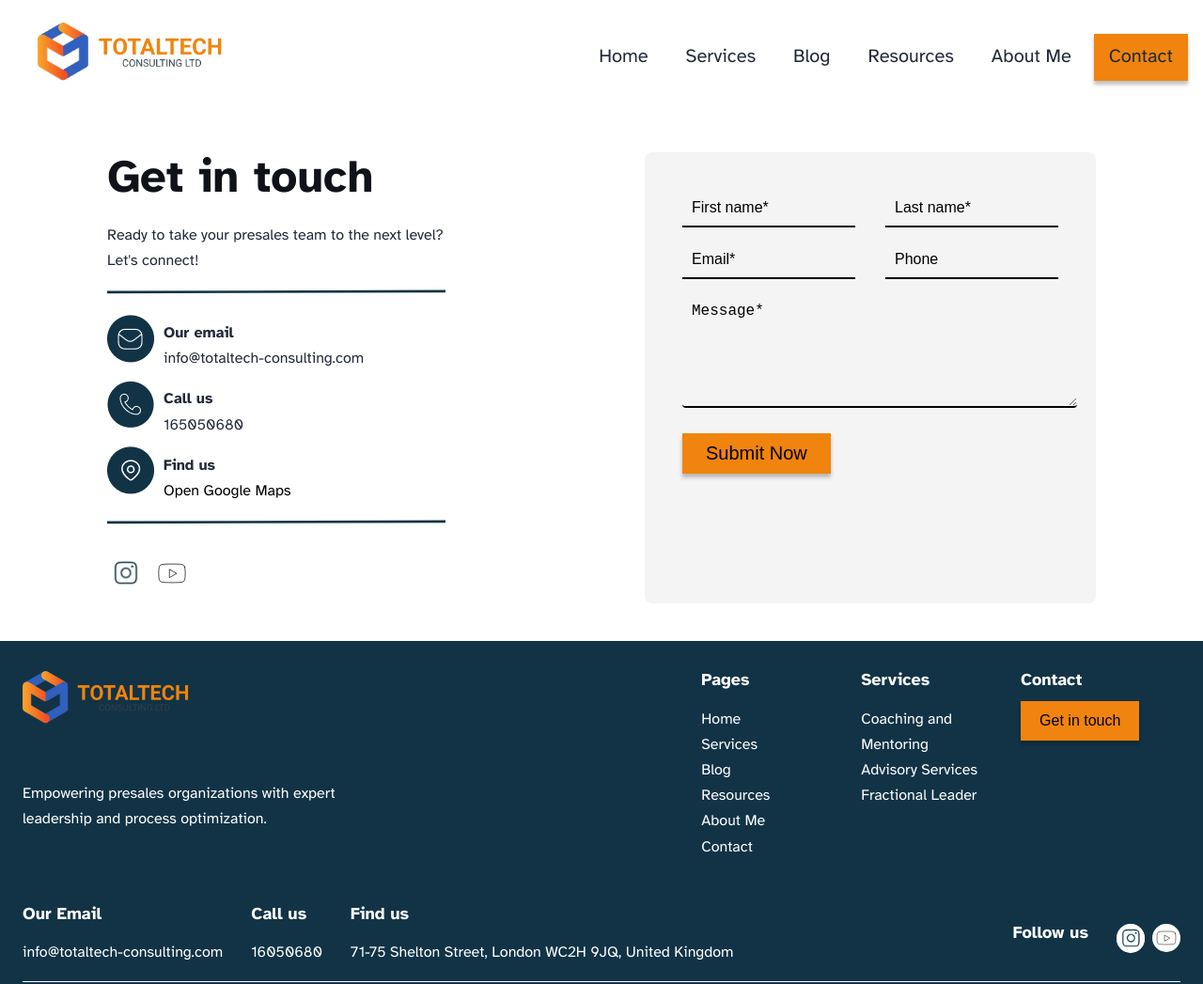
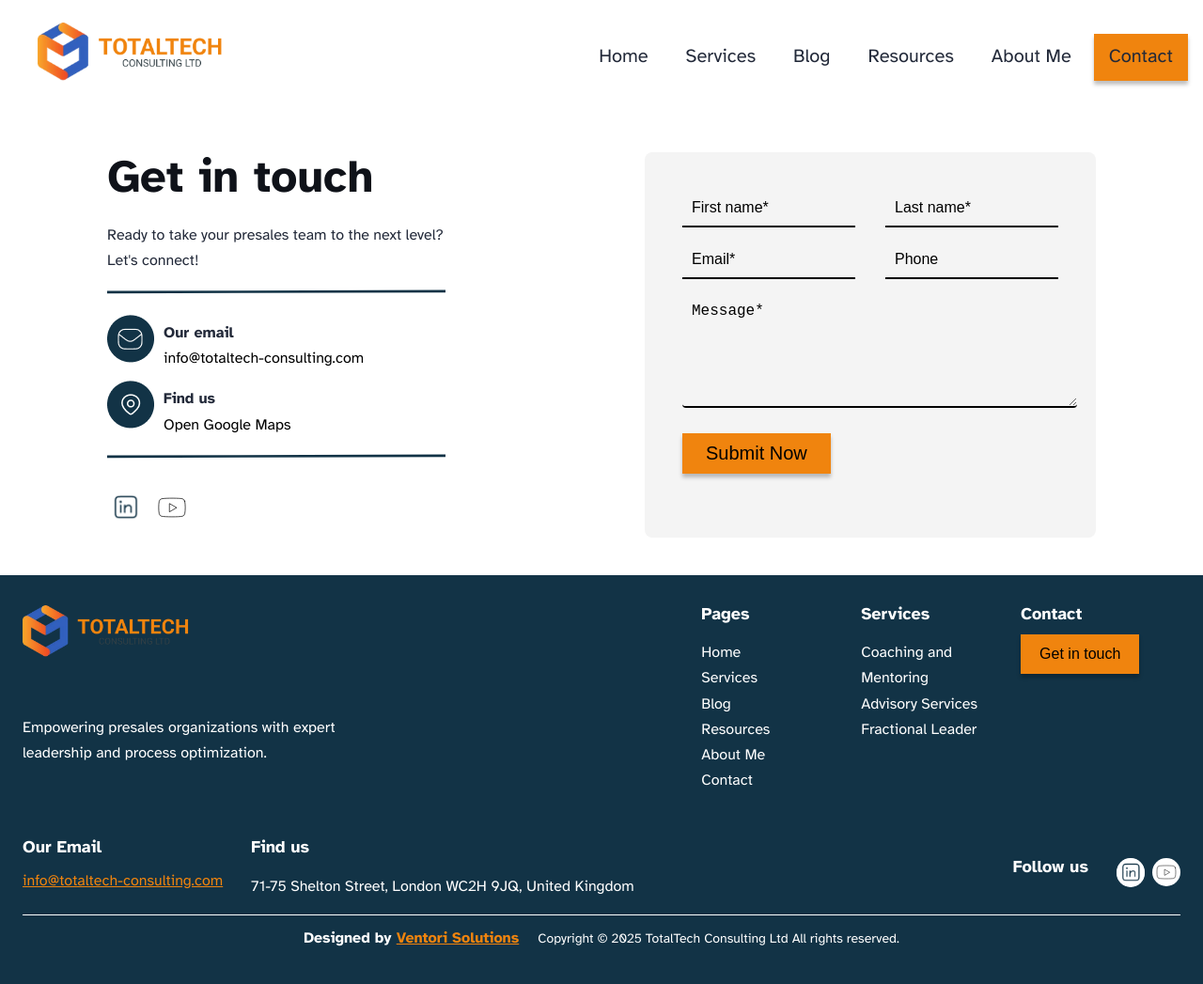
Before and after one commit to TOTALTECH-CONSULTING/TotalTech-Constuling-Website, an Astro site: page /contact in a window 1280 px wide. Shown: the top 1047 px of the page at 94% size. Built offline with nearby package versions, Linux system fonts and the light colour scheme; Astro itself is replaced by a stand-in of ours.

Commit message:
Fixed Landing Page, Services, Contact and Footer

```diff
--- a/src/components/Footer.astro
+++ b/src/components/Footer.astro
@@ -53,9 +53,9 @@
     <div class="left">
       <div>
         <h1>Our Email</h1>
-        <p>info@totaltech-consulting.com</p>
+        <a href="mailto:info@totaltech-consulting.com" aria-label="clickable link to send an email to info at totaltech consulting">info@totaltech-consulting.com</a>
       </div>
-      <div>
+      <div style="display: none;">
         <h1>Call us</h1>
         <p>16050680</p>
       </div>
@@ -69,7 +69,7 @@
       <div class="social-icons">
         <!-- <img src="/social1.png" alt="facebook" /> -->
         <!-- <img src="/social2.png" alt="twitter" /> -->
-        <a href="https://www.linkedin.com/company/totaltech-consulting-ltd" target="_blank" aria-label="link to company linkedin page"><Image src={images["/src/assets/social3.png"]()} alt="linkedin" /></a>
+        <a href="https://www.linkedin.com/company/totaltech-consulting-ltd" target="_blank" aria-label="link to company linkedin page"><Image src={images["/src/assets/social2.png"]()} alt="linkedin" /></a>
         <a href="https://www.youtube.com/@TotalTech-Consulting" target="_blank" aria-label="link to company youtube channel"> <Image src={images["/src/assets/social4.svg"]()} style="box-sizing: border-box; padding: 3px" alt="youtube" /></a>
       </div>
     </div>
--- a/src/components/Services.astro
+++ b/src/components/Services.astro
@@ -38,7 +38,7 @@
         subtitle="PLAN, THEN DO"
         description="Transform your presales strategy with expert guidance to improve customer engagement and drive business growth."
         buttonText="Learn More"
-        buttonLink="/services#Mentoring"
+        buttonLink="/services#Advisory"
         imageSrc="/src/assets/cardImage1.png"
         altText="Team working together"
       />
--- a/src/components/contact.astro
+++ b/src/components/contact.astro
@@ -31,16 +31,17 @@
 
       <div class="contact-details">
         <div class="contact-method">
-          <Image src={images["/src/assets/email.png"]()} alt="email-icon" />
-          <p><strong>Our email</strong><br /> info@totaltech-consulting.com</p>
+          <a href="mailto:info@totaltech-consulting.com" aria-label="clickable link to send an email to info at totaltech consulting"><Image src={images["/src/assets/email.png"]()} alt="email-icon" /></a>
+
+          <p> <strong>Our email</strong><br /> <a href="mailto:info@totaltech-consulting.com" aria-label="clickable link to send an email to info at totaltech consulting">info@totaltech-consulting.com</a></p>
         </div>
-        <div class="contact-method">
+        <div class="contact-method" style="display: none;">
           <Image src={images["/src/assets/phone.png"]()} alt="contact-icon" />
 
           <p><strong>Call us</strong><br /> 165050680</p>
         </div>
         <div class="contact-method">
-          <Image src={images["/src/assets/location.png"]()} alt="location-icon" />
+          <a href="mailto:info@totaltech-consulting.com" aria-label="clickable link to send an email to info at totaltech consulting"><Image src={images["/src/assets/location.png"]()} alt="location-icon" /></a>
 
           <p><strong>Find us</strong><br /> <a href="#">Open Google Maps</a></p>
         </div>
@@ -62,7 +63,7 @@
       </svg>
 
       <div class="social-icons">
-        <a href="https://www.linkedin.com/company/totaltech-consulting-ltd" target="_blank"><Image src={images["/src/assets/social3.png"]()}  alt="linkedin" /></a>
+        <a href="https://www.linkedin.com/company/totaltech-consulting-ltd" target="_blank"><Image src={images["/src/assets/social2.png"]()}  alt="linkedin" /></a>
         <a href="https://www.youtube.com/@TotalTech-Consulting" target="_blank"><Image src={images["/src/assets/social4.svg"]()} style="box-sizing: border-box; padding: 3px" alt="youtube" /></a>
       </div>
     </div>
@@ -118,7 +119,13 @@
     display: flex;
     gap: 10px;
     align-items: center;
+    align-content: center;
     flex-direction: row;
+  }
+  .contact-method a{
+    display: flex;
+    align-items: center;
+    align-content: center;
   }
 
   p {
--- a/src/pages/services.astro
+++ b/src/pages/services.astro
@@ -53,9 +53,9 @@
         about=""
         titlemain="Advisory "
         ,
-        titlesecondary="Mentoring"
+        titlesecondary="Services"
         ,
-        id="Mentoring"
+        id="Advisory"
         ,
         parasmall="Unlock the full potential of your technology investments with our expert Presales Advisory Services. We specialize in helping organizations transform their presales strategy, enhance customer engagement, and drive business growth. Our team of seasoned experts works closely with your sales and technical teams to align technology solutions with your customers' unique business challenges, ensuring a seamless path from prospect to solution delivery.  "
         ,
```
